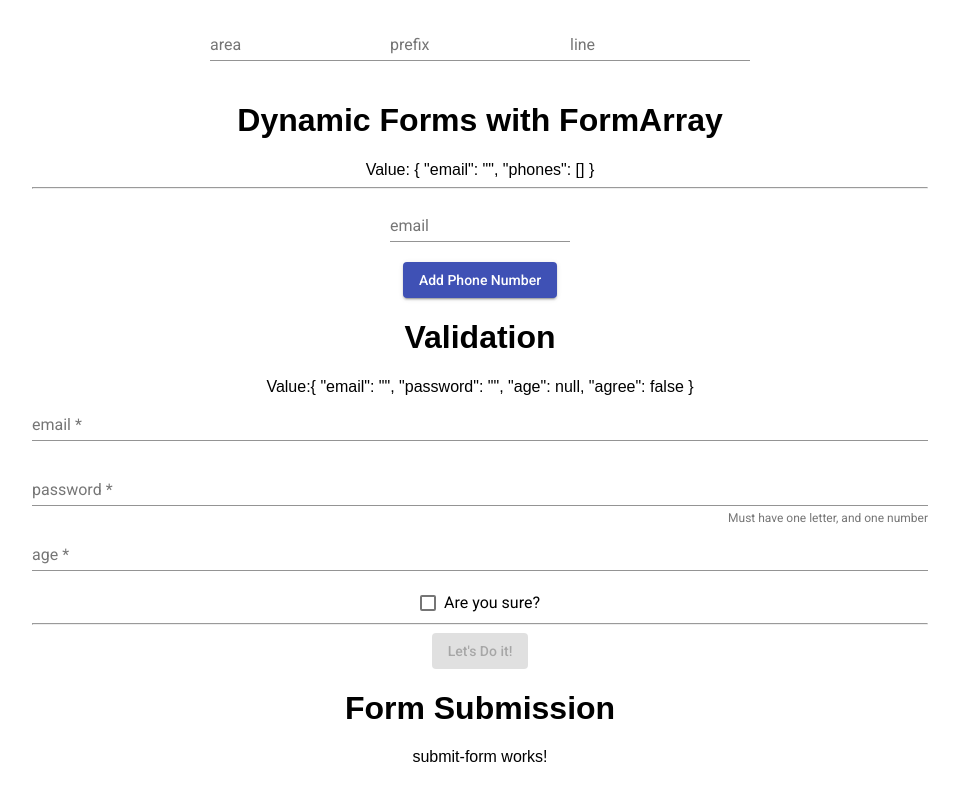
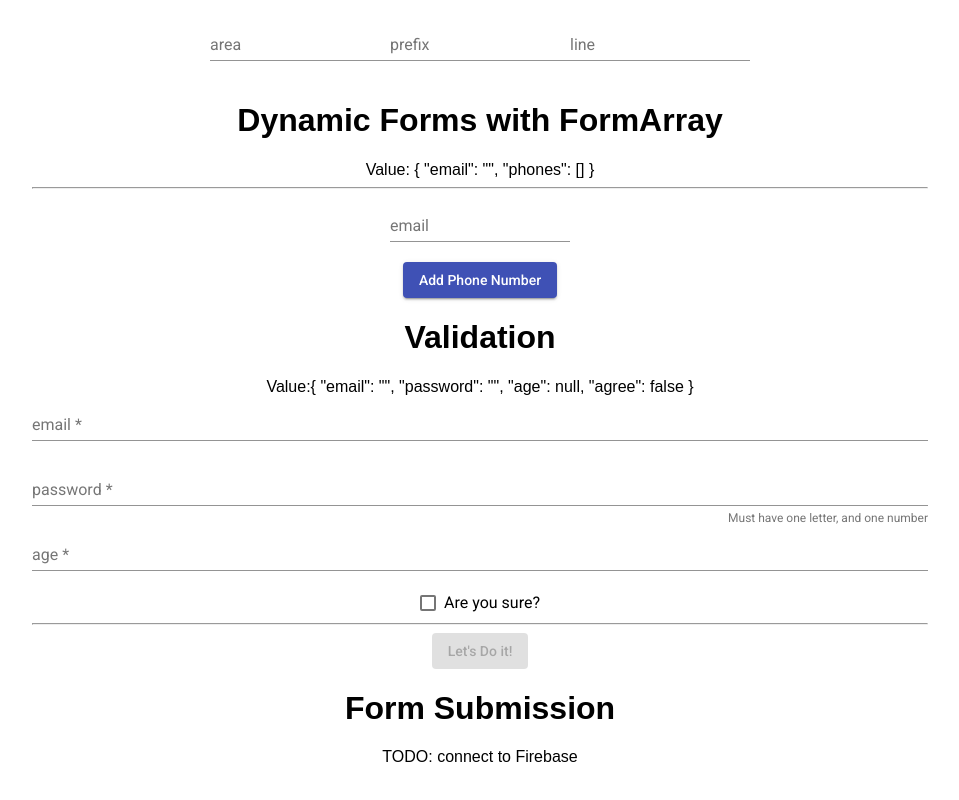
Before and after one commit to HunterCarlson/angular-reactive-forms-basics, an Angular app: page / in a window 1280 px wide. Shown: the part 888-1688 px from the top of the page, without its empty margins (160-1119 px from the left). Built offline with nearby package versions, Linux system fonts and the light colour scheme.

Commit message:
todo: firebase

```diff
--- a/src/app/submit-form/submit-form.component.html
+++ b/src/app/submit-form/submit-form.component.html
@@ -1 +1 @@
-<p>submit-form works!</p>
+<p>TODO: connect to Firebase</p>
```
